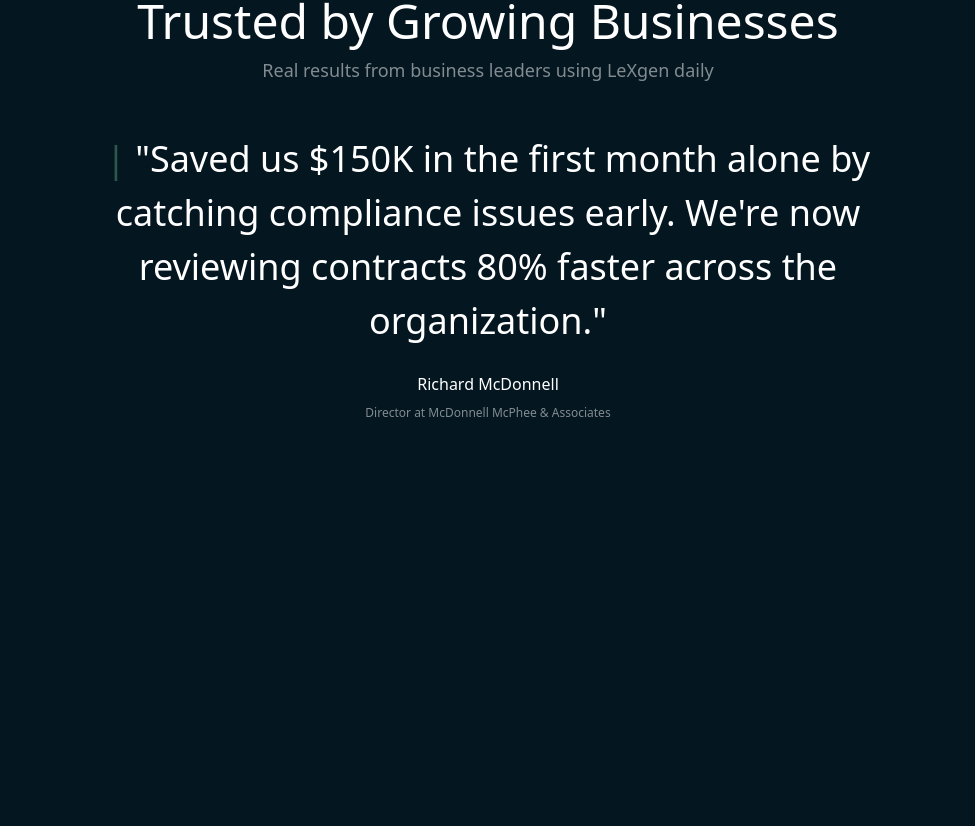
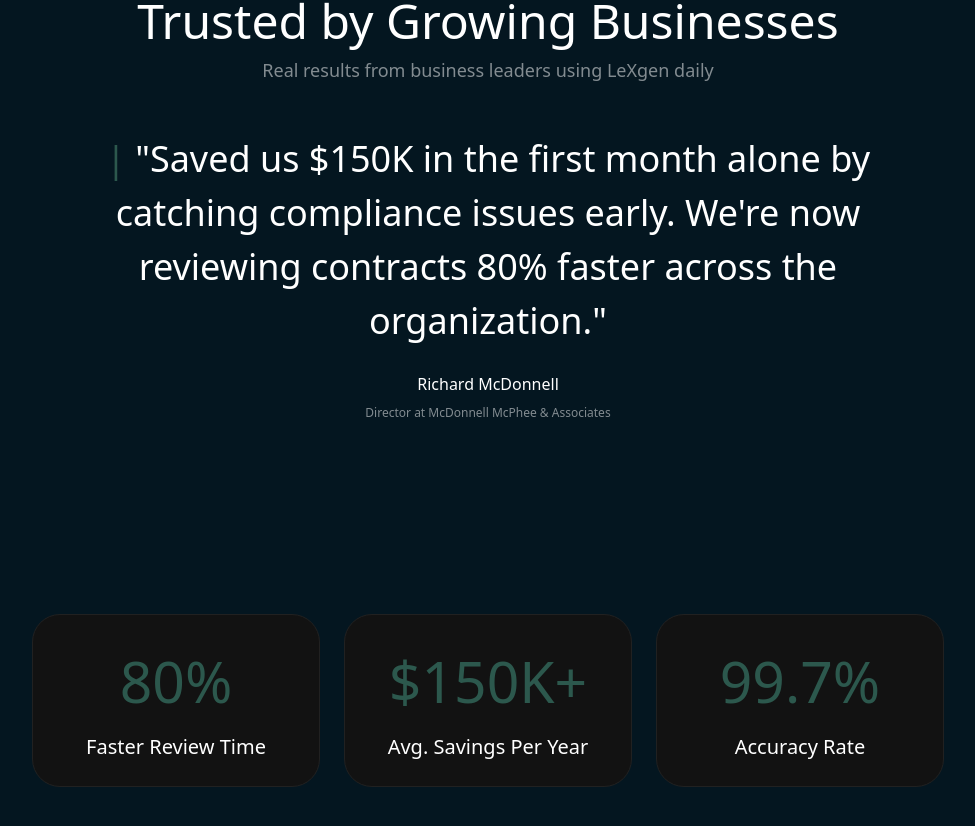
Before and after one commit to hamid-Qml/lexgen-ai, a React (Vite) app in the folder frontend/: page / in a window 1280 px wide. Shown: the part 958-1784 px from the top of the page, without its empty margins (152-1127 px from the left). Before the commit the page ends 1476 px from the top, so only its background shows below. Built offline with nearby package versions, Linux system fonts and the light colour scheme; no server answers; the HTML template or start-up script is replaced by a standard one.

Commit message:
Added Status cards section

```diff
--- /dev/null
+++ b/frontend/src/components/stats.tsx
@@ -0,0 +1,20 @@
+export default function Stats() {
+  return (
+    <div className="flex flex-row gap-6 items-center justify-center px-24 mb-24">
+      <div className="flex flex-col items-center justify-center w-[288px] gap-2 p-6 rounded-[28px] bg-card border-[1px] border-card-border">
+        <p className="font-medium text-[57px] text-secondary">80%</p>
+        <p className="font-medium text-[20px] text-white">Faster Review Time</p>
+      </div>
+      <div className="flex flex-col items-center justify-center w-[288px] gap-2 p-6 rounded-[28px] bg-card border-[1px] border-card-border">
+        <p className="font-medium text-[57px] text-secondary">$150K+</p>
+        <p className="font-medium text-[20px] text-white">
+          Avg. Savings Per Year
+        </p>
+      </div>
+      <div className="flex flex-col items-center justify-center w-[288px] gap-2 p-6 rounded-[28px] bg-card border-[1px] border-card-border">
+        <p className="font-medium text-[57px] text-secondary">99.7%</p>
+        <p className="font-medium text-[20px] text-white">Accuracy Rate</p>
+      </div>
+    </div>
+  );
+}
--- a/frontend/src/components/trust.tsx
+++ b/frontend/src/components/trust.tsx
@@ -1,6 +1,6 @@
 export default function Trust() {
   return (
-    <div className="flex flex-col items-center justify-between  text-white mt-24 py-24 px-12 gap-12">
+    <div className="flex flex-col items-center justify-between  text-white mt-24 py-24 px-12 gap-12 mb-24">
       <div className="felx flex-col items-center justify-center gap-3">
         <h2 className="font-medium text-[48px]">
           Trusted by Growing Businesses
--- a/frontend/src/index.css
+++ b/frontend/src/index.css
@@ -10,8 +10,9 @@ All colors MUST be HSL.
     :root {
         --background: 202 79% 7%;
         --foreground: 0 0% 100%;
-    --card: 222 47% 14%;
+        --card: 0 0% 7%;
         --card-foreground: 210 40% 98%;
+        --card-border: 0 0% 13%;
         --popover: 222 47% 14%;
         --popover-foreground: 210 40% 98%;
         --primary: 217 91% 60%;
--- a/frontend/src/pages/Landing.tsx
+++ b/frontend/src/pages/Landing.tsx
@@ -4,6 +4,7 @@ import { FileText, Sparkles, Shield, Zap } from "lucide-react";
 import TopBar from "@/components/topbar";
 import Hero from "@/components/hero";
 import Trust from "@/components/trust";
+import Stats from "@/components/stats";
 
 const Landing = () => {
   const navigate = useNavigate();
@@ -16,6 +17,7 @@ const Landing = () => {
         </nav>
         <Hero />
         <Trust />
+        <Stats />
       </div>
     </div>
   );
--- a/frontend/tailwind.config.ts
+++ b/frontend/tailwind.config.ts
@@ -2,7 +2,12 @@ import type { Config } from "tailwindcss";
 
 export default {
   darkMode: ["class"],
-  content: ["./pages/**/*.{ts,tsx}", "./components/**/*.{ts,tsx}", "./app/**/*.{ts,tsx}", "./src/**/*.{ts,tsx}"],
+  content: [
+    "./pages/**/*.{ts,tsx}",
+    "./components/**/*.{ts,tsx}",
+    "./app/**/*.{ts,tsx}",
+    "./src/**/*.{ts,tsx}",
+  ],
   prefix: "",
   theme: {
     container: {
@@ -51,6 +56,7 @@ export default {
         card: {
           DEFAULT: "hsl(var(--card))",
           foreground: "hsl(var(--card-foreground))",
+          border: "hsl(var(--card-border))",
         },
       },
       borderRadius: {
```
Lines whose indentation alone changed are shown as unchanged.
